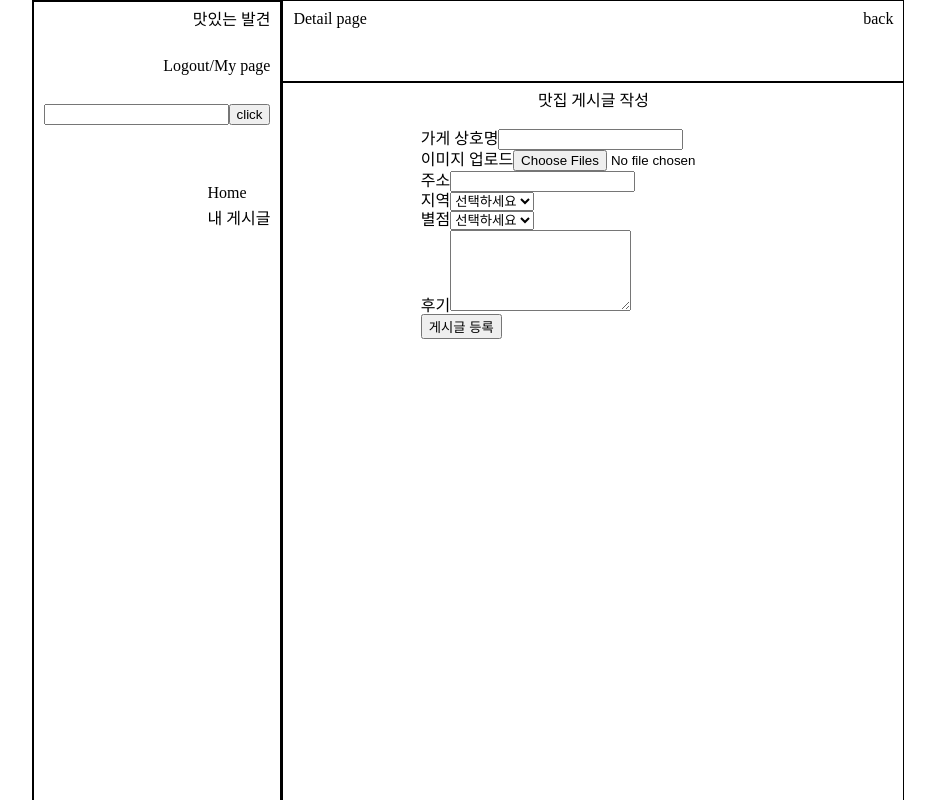
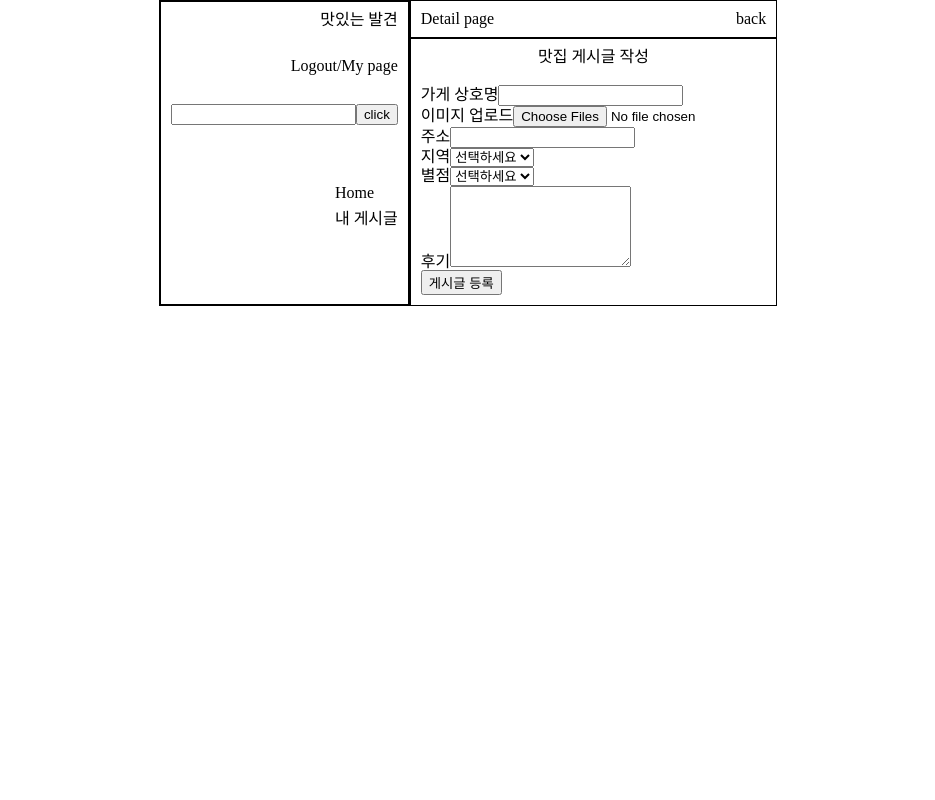
Before and after one commit to HBeom00/-_8-, a React (Vite) app: page /writing in a window 1280 px wide. Shown: the top 800 px of the page, without its empty margins (172-1107 px from the left). Built offline with nearby package versions, Linux system fonts and the light colour scheme.

Commit message:
fix: width,height값 뺌

```diff
--- a/src/components/WriteFormContainer.jsx
+++ b/src/components/WriteFormContainer.jsx
@@ -61,8 +61,6 @@ const SyFormContainer = styled.div`
   display: flex;
   flex-direction: column;
   align-items: center;
-  min-width: 600px;
-  height: 855px;
   padding: 10px;
   border: 1px solid black;
   gap: 20px;
--- a/src/components/WriteHearder.jsx
+++ b/src/components/WriteHearder.jsx
@@ -1,4 +1,3 @@
-import React from 'react';
 import styled from 'styled-components';
 
 const WriteHearder = () => {
@@ -16,9 +15,6 @@ const SyHeader = styled.div`
   display: flex;
   flex-direction: row;
   justify-content: space-between;
-  min-width: 500px;
   padding: 10px;
   border: 1px solid black;
-  width: 600px;
-  height: 60px;
 `;
--- a/src/components/WriteSidebar.jsx
+++ b/src/components/WriteSidebar.jsx
@@ -1,4 +1,3 @@
-import React from 'react';
 import styled from 'styled-components';
 
 const WriteSidebar = () => {
@@ -26,8 +25,6 @@ const WriteSidebar = () => {
 export default WriteSidebar;
 
 const SySidebar = styled.div`
-  /* width: 35%; */
-  height: 100vh;
   border: 2px solid black;
   display: flex;
   flex-direction: column;
--- a/src/pages/Writing.jsx
+++ b/src/pages/Writing.jsx
@@ -22,11 +22,9 @@ const SyPage = styled.div`
   display: flex;
   flex-direction: row;
   justify-content: center;
-  width: 100%;
 `;
 
 const SyContainer = styled.div`
   display: flex;
   flex-direction: column;
-  min-width: 600px;
 `;
--- a/src/reset.css
+++ b/src/reset.css
@@ -115,10 +115,18 @@ blockquote:before,
 blockquote:after,
 q:before,
 q:after {
-  content: "";
+  content: '';
   content: none;
 }
 table {
   border-collapse: collapse;
   border-spacing: 0;
 }
+html,
+body {
+  height: 100%;
+}
+#root {
+  max-width: 1280px;
+  margin: 0 auto;
+}
```
